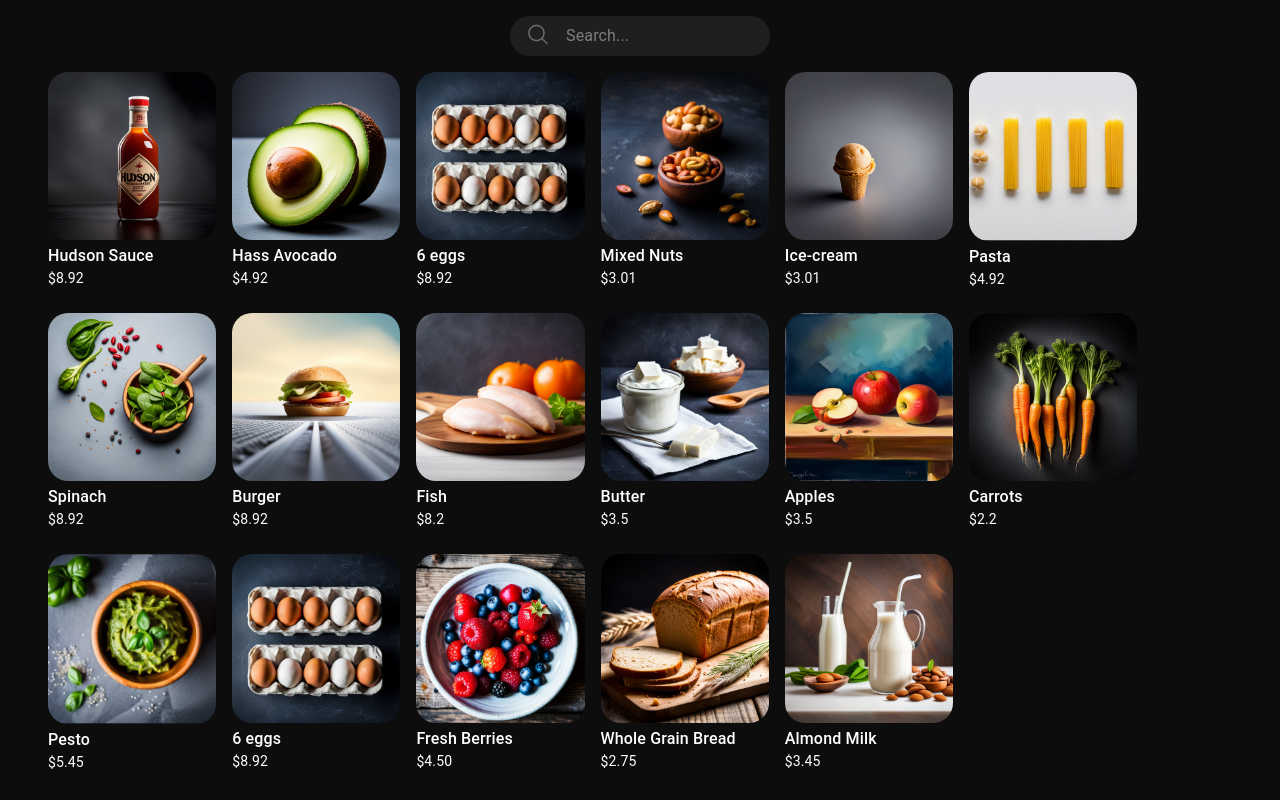
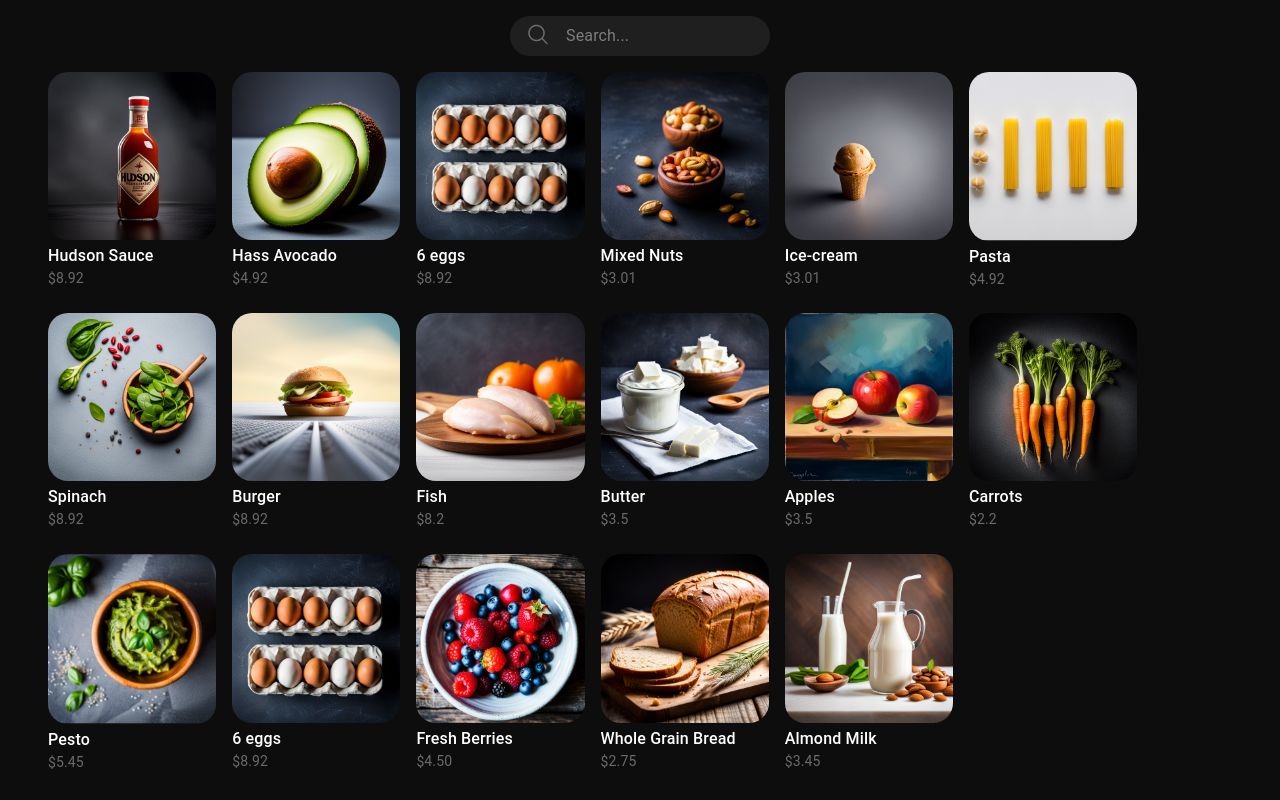
Before and after one commit to mrnitj/Lazarot_Grocery, a React (Vite) app: page /products in a window 1280 px wide. Built offline with nearby package versions, Linux system fonts and the light colour scheme.

Commit message:
updated Hovering effect and active effect

```diff
--- a/src/components/User/Products/ProductCard.jsx
+++ b/src/components/User/Products/ProductCard.jsx
@@ -37,18 +37,25 @@ const Cards = styled(Box)(({ theme }) => ({
 const ProductCards = styled(Box)(({ theme }) => ({
     height: "225.2px",
     width: "168.2px",
+    cursor: "pointer",
+    "&:hover": {
+        transform: "scale(1.02)",
+    },
+    "&:active": {
+        transform: "scale(1)",
+    },
 }));
 const CardTitle = styled(Typography)(({ theme }) => ({
-    color: theme.palette.primary.contrastText,
     fontSize: "16px",
     fontWeight: 500,
     lineHeight: "24px",
+    color: theme.palette.primary.contrastText,
 }));
 const CardPrice = styled(Typography)(({ theme }) => ({
-    color: theme.palette.primary.contrastText,
     fontSize: "14px",
     fontWeight: 400,
     lineHeight: "21px",
+    color: theme.palette.text.secondary,
 }));
 
 const Search = styled(Box)(({ theme }) => ({
```
